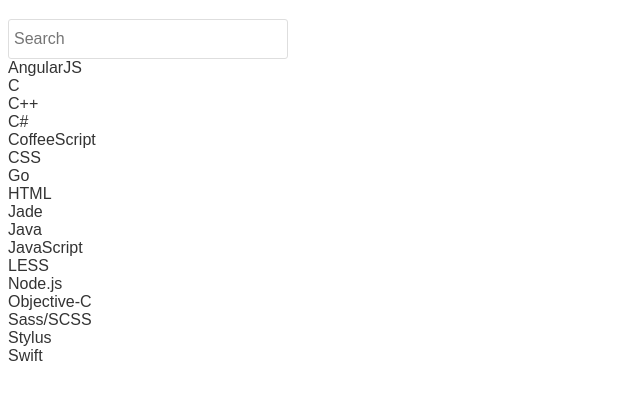
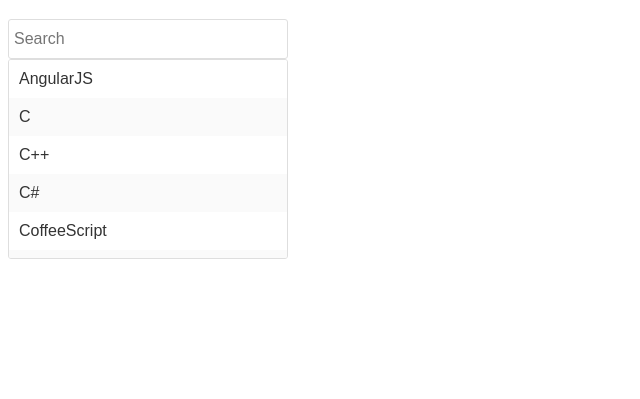
Before and after one commit to nerdenough/angular-live-search, a plain HTML site: page index.html in a window 1280 px wide. Shown: the part 61-460 px from the top of the page, without its empty margins (0-640 px from the left). Drawn offline with nearby package versions, Linux system fonts and the light colour scheme.

Commit message:
Add styling to search results

```diff
--- a/styles.css
+++ b/styles.css
@@ -13,3 +13,21 @@ input {
   border-radius: 3px;
   box-sizing: border-box;
 }
+
+#search-results {
+  width: 280px;
+  max-height: 200px;
+  border: 1px solid #dedede;
+  border-radius: 3px;
+  box-sizing: border-box;
+  overflow-y: auto;
+}
+
+.search-result {
+  background: white;
+  padding: 10px;
+}
+
+.search-result:nth-child(even) {
+  background: #fafafa;
+}
```
